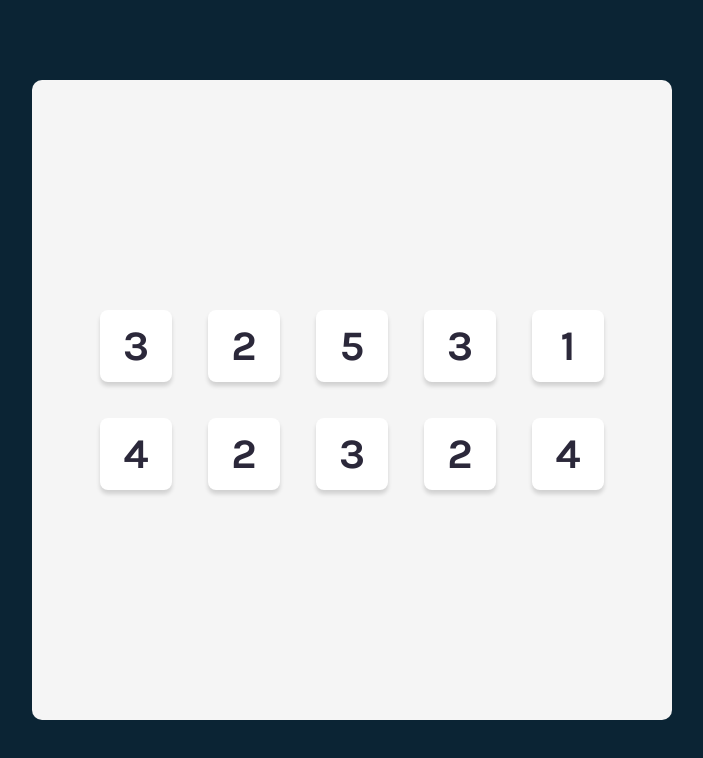
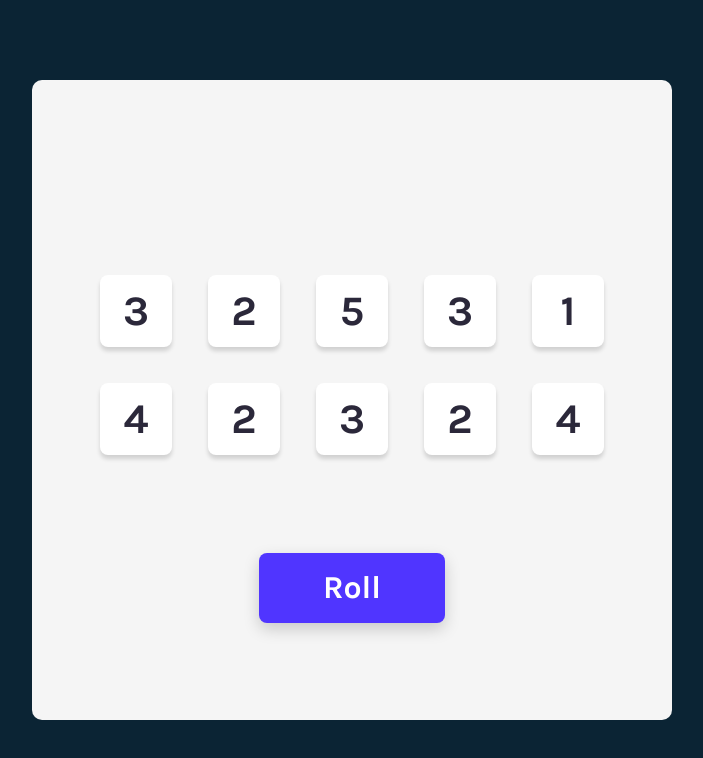
Before and after one commit to ArginP/tenzies-react, a React app: page / in a window 1280 px wide. Shown: the top 758 px of the page, without its empty margins (288-991 px from the left). Built offline with nearby package versions, Linux system fonts and the light colour scheme; the HTML template or start-up script is replaced by a standard one.

Commit message:
add button to re-roll dice, add styles for this button

```diff
--- a/src/App.jsx
+++ b/src/App.jsx
@@ -15,6 +15,10 @@ export default function App() {
         return allDice;
     }
 
+    function handleRollClick() {
+        setSice(generateAllNewDice());
+    }
+
     const DieComponents = dice.map((die) => {
         return <Die value={die} />
     })
@@ -22,8 +26,14 @@ export default function App() {
     return (
         <>
             <main className={"game-container"}>
+                <div className="text-container"></div>
+
                 <div className="dice-container">
                     {DieComponents}
+                </div>
+
+                <div className="button-container">
+                    <button className="roll-btn" onClick={handleRollClick}>Roll</button>
                 </div>
             </main>
         </>
--- a/src/Die.jsx
+++ b/src/Die.jsx
@@ -2,7 +2,7 @@ export default function Die(props) {
     return (
         <>
             <div className="die">
-                <button>
+                <button className={"die-btn"}>
                     {props.value}
                 </button>
             </div>
--- a/src/main.scss
+++ b/src/main.scss
@@ -32,7 +32,7 @@ main.game-container {
   border-radius: 10px;
   display: flex;
   flex-direction: column;
-  justify-content: center;
+  justify-content: space-evenly;
   align-items: center;
 
   @media screen and (max-width: 640px) {
@@ -63,7 +63,7 @@ main.game-container {
        width: calc($dieDimension / 1.5);
      }
 
-     button {
+     button.die-btn {
        height: 100%;
        width: 100%;
        font-family: "Karla", sans-serif;
@@ -85,4 +85,33 @@ main.game-container {
      }
    }
  }
+
+  .button-container {
+    display: flex;
+    justify-content: center;
+    align-items: center;
+
+    button.roll-btn {
+      height: 70px;
+      width: 186px;
+      font-family: "Karla", sans-serif;
+      color: #fff;
+      font-size: 32px;
+      font-weight: bold;
+      border: none;
+      outline: none;
+      border-radius: 8px;
+      background: #5035ff;
+      cursor: pointer;
+      box-shadow: 0 6px 16px rgba(0, 0, 0, 0.18);
+
+      @media screen and (max-width: 640px) {
+        height: 35px;
+        width: 92px;
+        font-size: 16px;
+        border-radius: 4px;
+        box-shadow: 0 3px 8px rgba(0, 0, 0, 0.18);
+      }
+    }
+  }
 }
```
